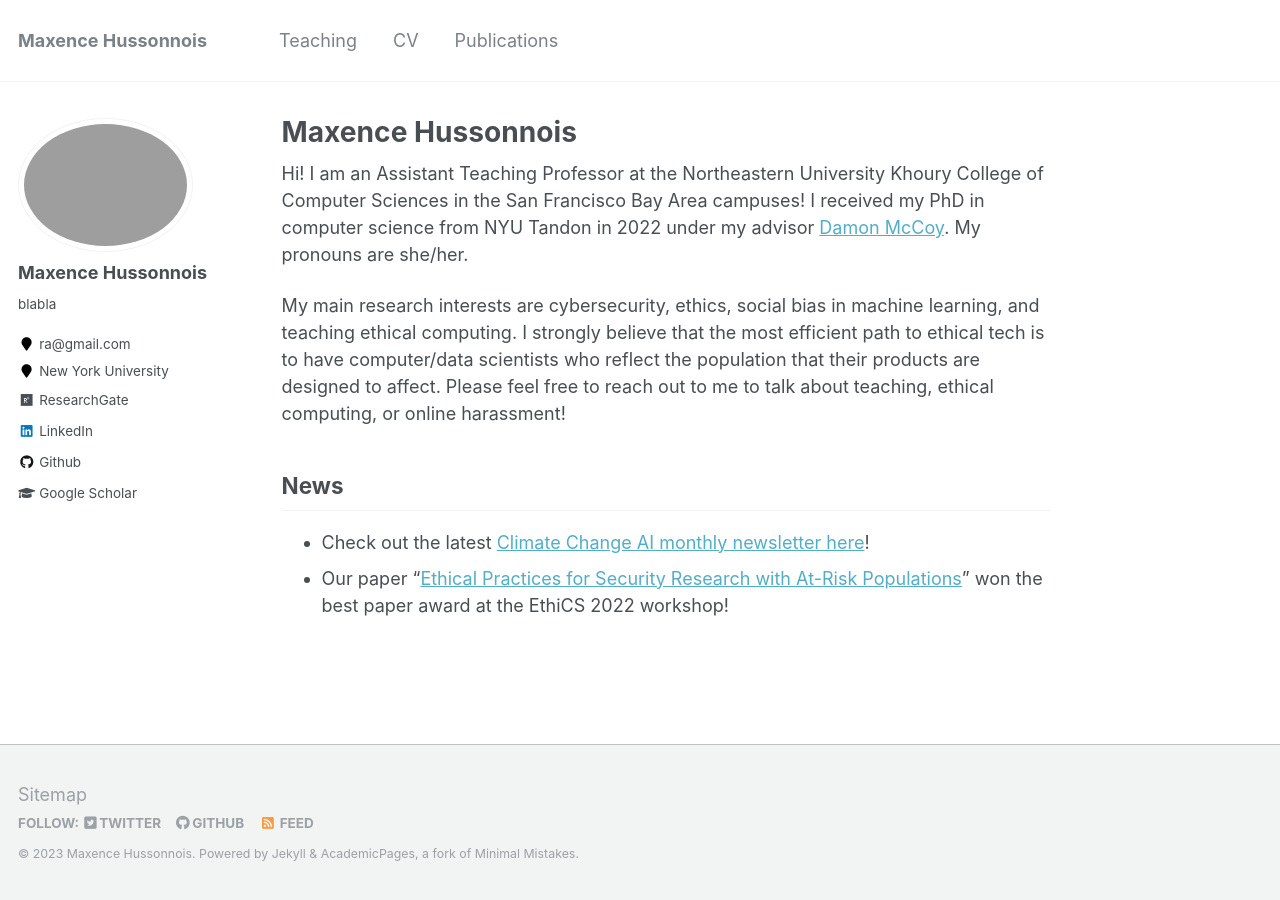
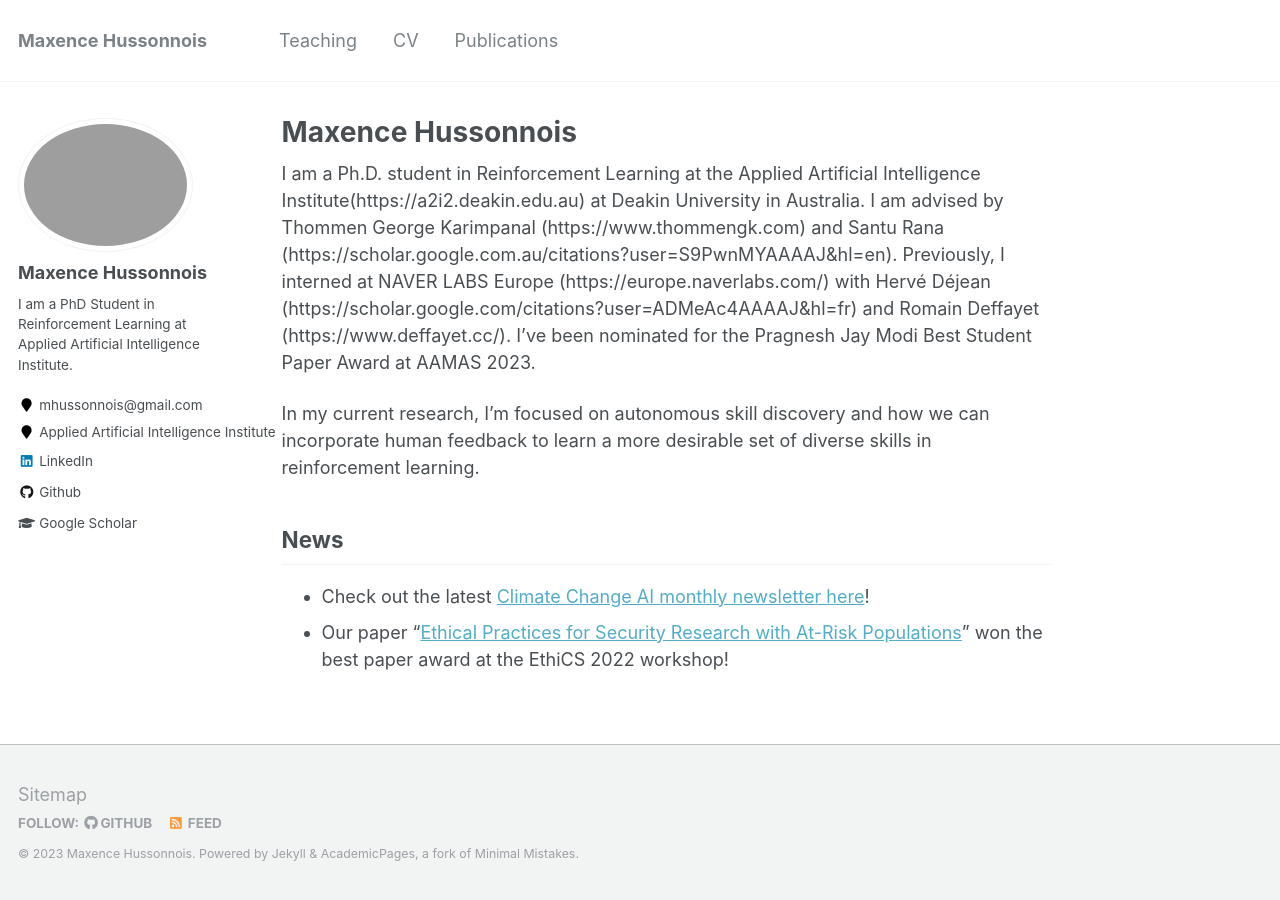
Before and after one commit to HussonnoisMaxence/HussonnoisMaxence.github.io, a Jekyll site: the page built from _pages/about.md, in a window 1280 px wide. Built offline with Jekyll 4.4.1, drawn with Linux system fonts in a browser that asks for light colours.

Commit message:
Initial commit

```diff
--- a/_config.yml
+++ b/_config.yml
@@ -10,7 +10,7 @@ locale                   : "en-US"
 title                    : "Maxence Hussonnois"
 title_separator          : "-"
 name                     : &name "Maxence Hussonnois"
-description              : &description "I am an Assistant Teaching Professor at the Northeastern University Khoury College of Computer Sciences. She/her."
+description              : &description "I am a PhD Student in Reinforcement Learning at Applied Artificial Intelligence Institute."
 url                      : https://HussonnoisMaxence.github.io
 baseurl                  : "" # the subpath of your site, e.g. "/blog"
 repository               : "HussonnoisMaxence/HussonnoisMaxence.github.io"
@@ -57,7 +57,7 @@ yandex_site_verification :
 
 # Social Sharing
 twitter:
-  username               : &twitter rasikabh
+  username               :
 facebook:
   username               :
   app_id                 :
@@ -81,13 +81,13 @@ analytics:
 # Site Author
 author:
   name             : "Maxence Hussonnois"
-  avatar           : "images/HussonnoisMaxence.JPG"
-  bio              : "blabla "
-  location         : "ra@gmail.com"
-  employer         : "New York University"
+  avatar           : "HussonnoisMaxence.JPG"
+  bio              : "I am a PhD Student in Reinforcement Learning at Applied Artificial Intelligence Institute."
+  location         : "mhussonnois@gmail.com"
+  employer         : "Applied Artificial Intelligence Institute"
   pubmed           :
-  googlescholar    : "https://scholar.google.com/citations?user=c1JotdAAAAAJ&hl=en"
-  researchgate     :  "https://www.researchgate.net/profile/Rasika_Bhalerao"
+  googlescholar    : "https://scholar.google.com/citations?user=ay4SLQMAAAAJ&hl=en"
+  researchgate     :
   uri              :
   bitbucket        :
   codepen          :
--- a/_pages/about.md
+++ b/_pages/about.md
@@ -8,13 +8,10 @@ redirect_from:
   - about.html
 ---
 
-Hi! I am an Assistant Teaching Professor at the Northeastern University Khoury College of Computer Sciences in the San Francisco Bay Area campuses! I received my PhD in computer science from NYU Tandon in 2022 under my advisor [Damon McCoy](http://damonmccoy.com).
-My pronouns are she/her.
+I am a Ph.D. student in Reinforcement Learning at the Applied Artificial Intelligence Institute(https://a2i2.deakin.edu.au)  at Deakin University in Australia. I am advised by Thommen George Karimpanal (https://www.thommengk.com) and Santu Rana (https://scholar.google.com.au/citations?user=S9PwnMYAAAAJ&hl=en). Previously, I interned at NAVER LABS Europe (https://europe.naverlabs.com/) with Hervé Déjean (https://scholar.google.com/citations?user=ADMeAc4AAAAJ&hl=fr) and Romain Deffayet (https://www.deffayet.cc/).  I've been nominated for the Pragnesh Jay Modi Best Student Paper Award at AAMAS 2023.
 
 
-My main research interests are cybersecurity, ethics, social bias in machine learning, and teaching ethical computing.
-I strongly believe that the most efficient path to ethical tech is to have computer/data scientists who reflect the population that their products are designed to affect.
-Please feel free to reach out to me to talk about teaching, ethical computing, or online harassment!
+In my current research, I'm focused on autonomous skill discovery and how we can incorporate human feedback to learn a more desirable set of diverse skills in reinforcement learning.
 
 
 
```
